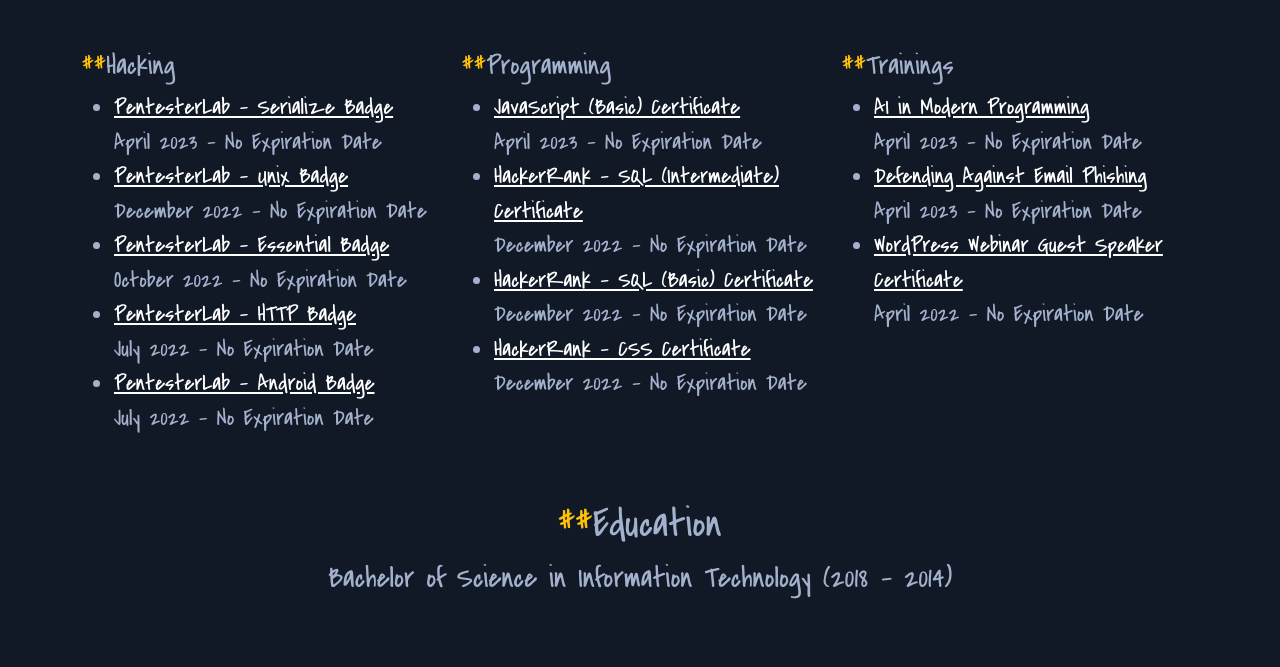
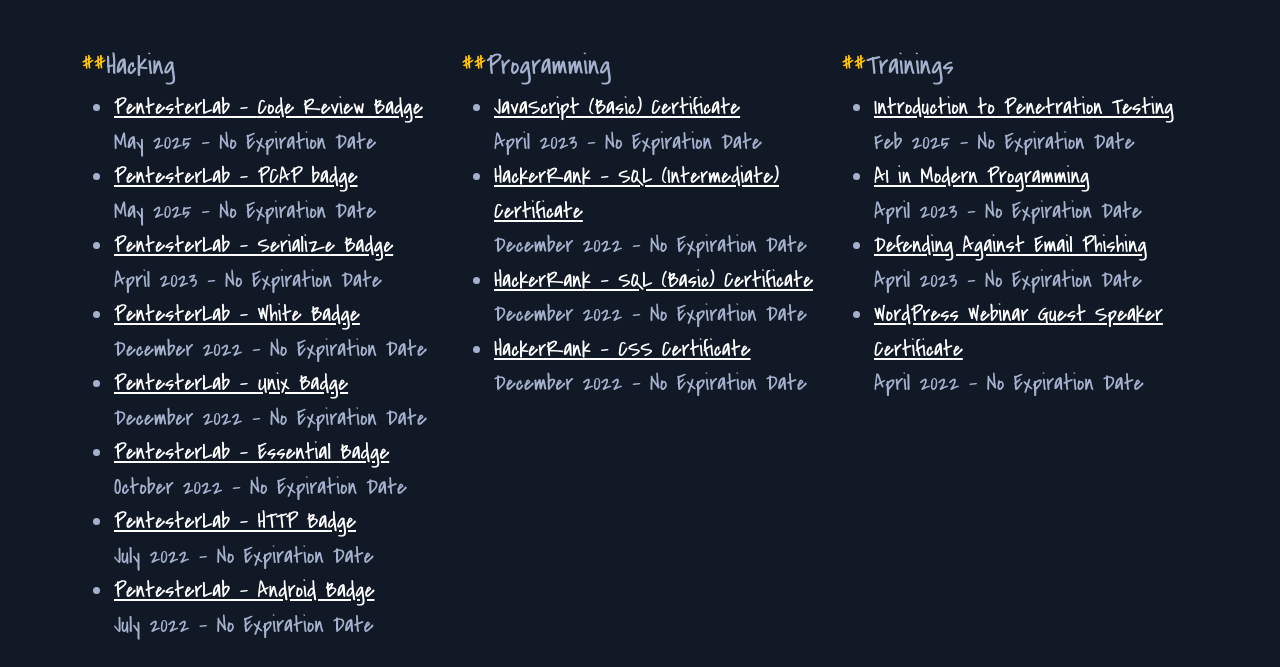
Before and after one commit to kenziy/kenziy.github.io, a plain HTML site: page index.html in a window 1280 px wide. Shown: the part 662-1329 px from the top of the page. Drawn offline with nearby package versions, Linux system fonts and the light colour scheme.

Commit message:
adding new certificates

```diff
--- a/index.html
+++ b/index.html
@@ -117,23 +117,35 @@
 				<h3><span class="text-warning">##</span>Hacking</h3>
 				<ul class="cerf">
 					<li>
-						<a href="https://pentesterlab.com/profile/kenziy">PentesterLab - Serialize Badge</a>
+						<a href="https://pentesterlab.com/certs/1806f2f318053dd2a117ac06ebfe96">PentesterLab - Code Review Badge</a>
+						<div>May 2025 - No Expiration Date</div>
+					</li>
+					<li>
+						<a href="https://pentesterlab.com/certs/008d42134ee0b3b853c9b43e03cf5c">PentesterLab - PCAP badge</a>
+						<div>May 2025 - No Expiration Date</div>
+					</li>
+					<li>
+						<a href="https://pentesterlab.com/certs/d6bb770129b5577a820a8dba920a10">PentesterLab - Serialize Badge</a>
 						<div>April 2023 - No Expiration Date</div>
 					</li>
 					<li>
-						<a href="https://pentesterlab.com/profile/kenziy">PentesterLab - Unix Badge</a>
+						<a href="https://pentesterlab.com/certs/3af31ad1b3a63f45ca9ce07cfa13cc">PentesterLab - White Badge</a>
 						<div>December 2022 - No Expiration Date</div>
 					</li>
 					<li>
-						<a href="https://pentesterlab.com/profile/kenziy">PentesterLab - Essential Badge</a>
+						<a href="https://pentesterlab.com/certs/23453e99aaa002b8e623bb0978de0b">PentesterLab - Unix Badge</a>
+						<div>December 2022 - No Expiration Date</div>
+					</li>
+					<li>
+						<a href="https://pentesterlab.com/certs/67aaec97ef43b007c3b7911063f41b">PentesterLab - Essential Badge</a>
 						<div>October 2022 - No Expiration Date</div>
 					</li>
 					<li>
-						<a href="https://pentesterlab.com/profile/kenziy">PentesterLab - HTTP Badge</a>
+						<a href="https://pentesterlab.com/certs/45283d2e04991c6f75aaea7fc19a0a">PentesterLab - HTTP Badge</a>
 						<div>July 2022 - No Expiration Date</div>
 					</li>
 					<li>
-						<a href="https://pentesterlab.com/profile/kenziy">PentesterLab - Android Badge</a>
+						<a href="https://pentesterlab.com/certs/3af31ad1b3a63f45ca9ce07cfa13cc">PentesterLab - Android Badge</a>
 						<div>July 2022 - No Expiration Date</div>
 					</li>
 				</ul>
@@ -162,6 +174,10 @@
 			<div class="col-md-4 col-12 mt-5">
 				<h3><span class="text-warning">##</span>Trainings</h3>
 				<ul class="cerf">
+					<li>
+						<a href="#">Introduction to Penetration Testing</a>
+						<div>Feb 2025 - No Expiration Date</div>
+					</li>
 					<li>
 						<a href="#">AI in Modern Programming</a>
 						<div>April 2023 - No Expiration Date</div>
```
